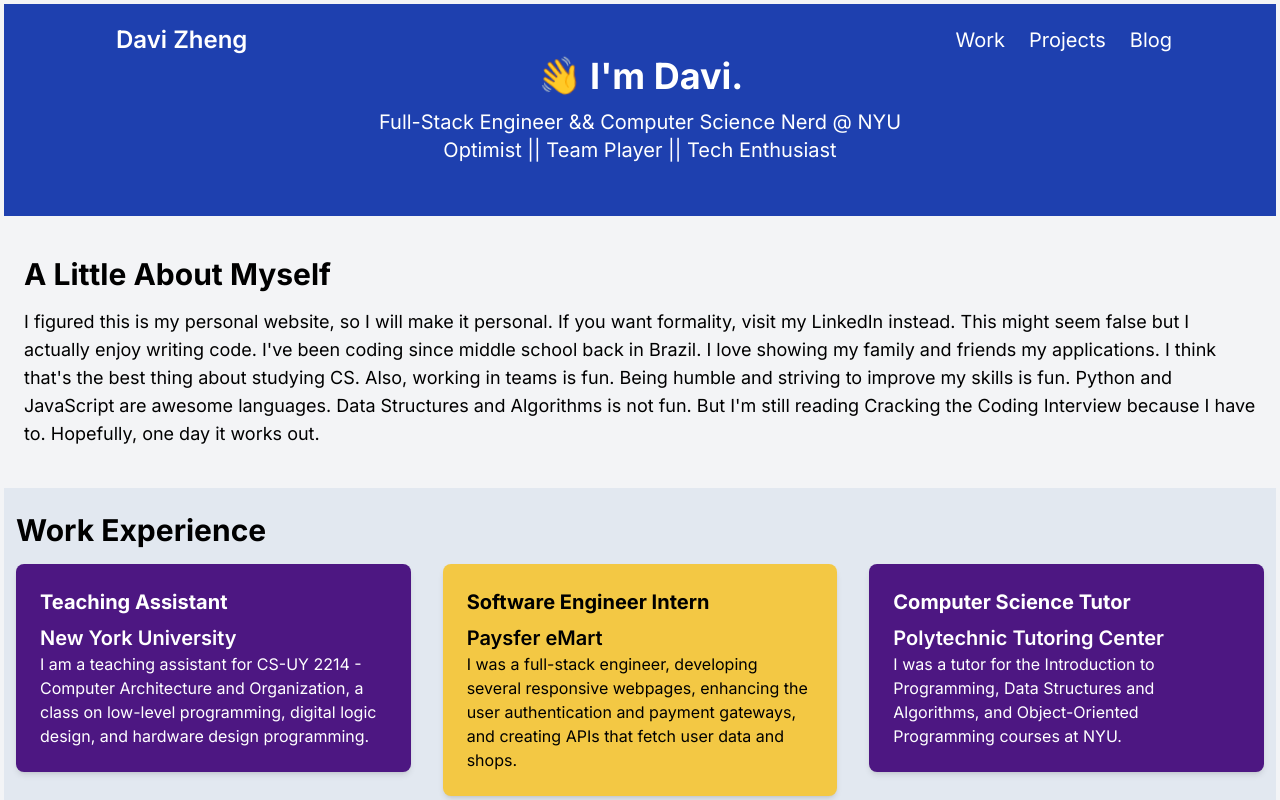
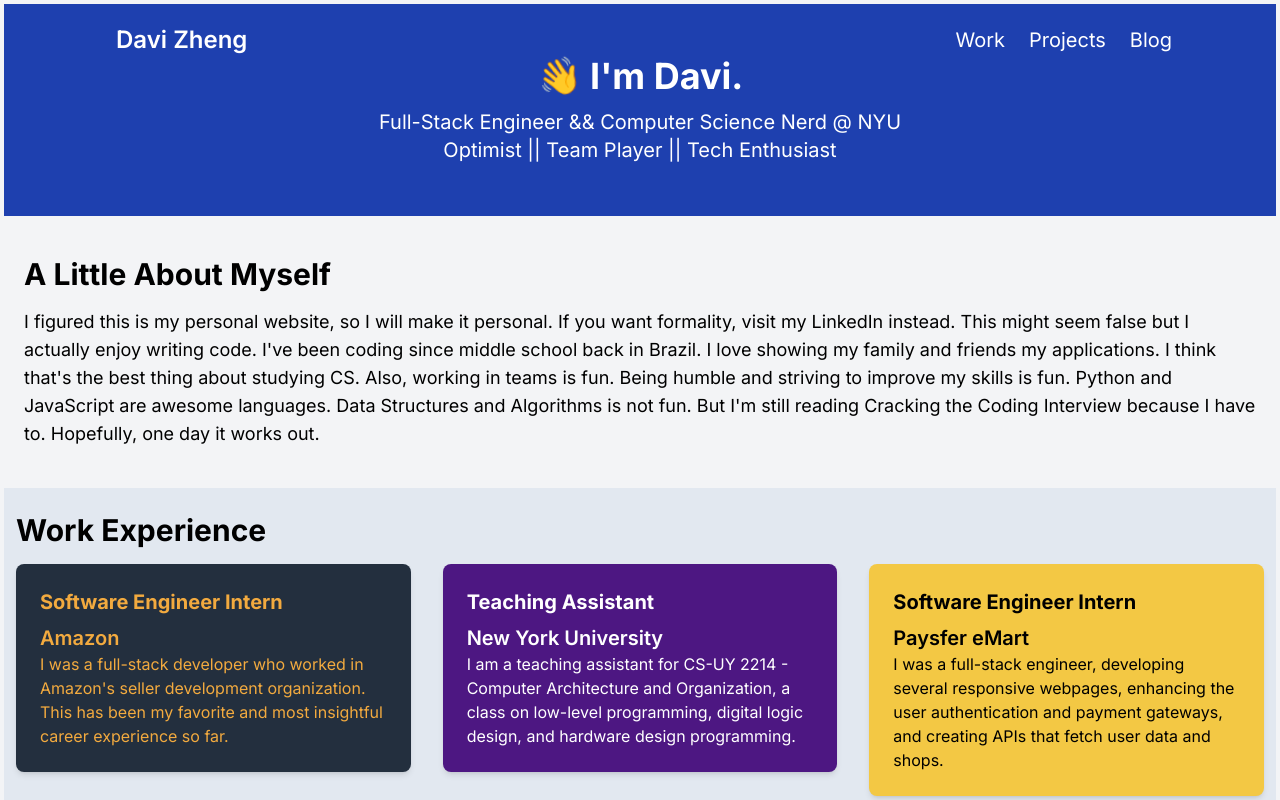
Before and after one commit to DaviZCodes/my-website-bento, a Next.js app: page / in a window 1280 px wide. Shown: the top 800 px of the page. Built offline with nearby package versions, Linux system fonts and the light colour scheme.

Commit message:
Add Amazon internship work experience

```diff
--- a/src/app/components/Work.tsx
+++ b/src/app/components/Work.tsx
@@ -7,6 +7,19 @@ export default function Work() {
         <h2 className="text-3xl font-bold mb-4">Work Experience</h2>
         {/*<div className="grid grid-cols-1 gap-8">*/}
         <div className="grid grid-cols-1 md:grid-cols-2 lg:grid-cols-3 gap-8">
+          <Link href="" target="_blank" title="Click for more">
+            <div className="bg-[#232f3e] text-[#f2aa3f]  p-6 rounded-lg shadow-md transition-transform ease-in-out duration-300 scale-x-100 hover:scale-[1.02] cursor-pointer">
+              <h3 className="text-xl font-bold mb-2">
+                Software Engineer Intern
+              </h3>
+              <h2 className="text-xl cursor-pointer font-semibold">Amazon</h2>
+              <p>
+                I was a full-stack developer who worked in Amazon's seller
+                development organization. This has been my favorite and most
+                insightful career experience so far.
+              </p>
+            </div>
+          </Link>
           <Link
             href="http://bulletin.engineering.nyu.edu/preview_course_nopop.php?catoid=15&coid=36543"
             target="_blank"
```
